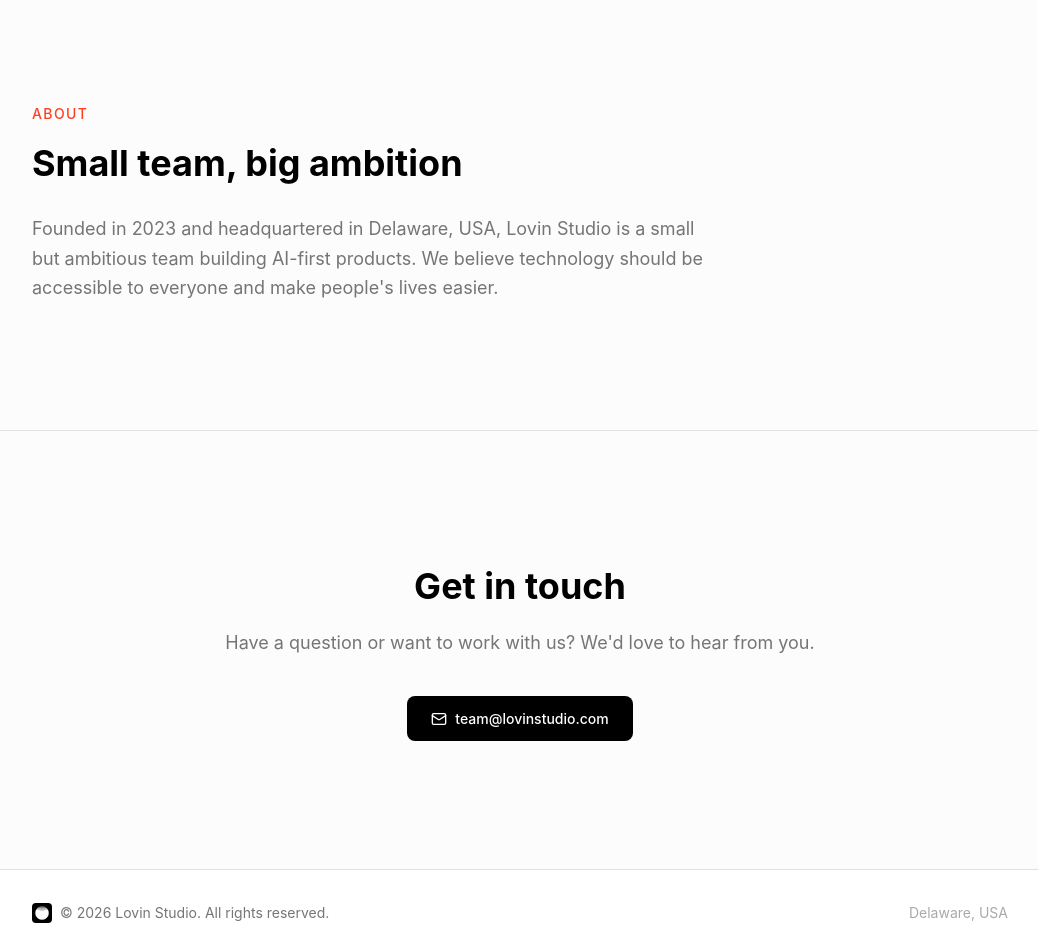
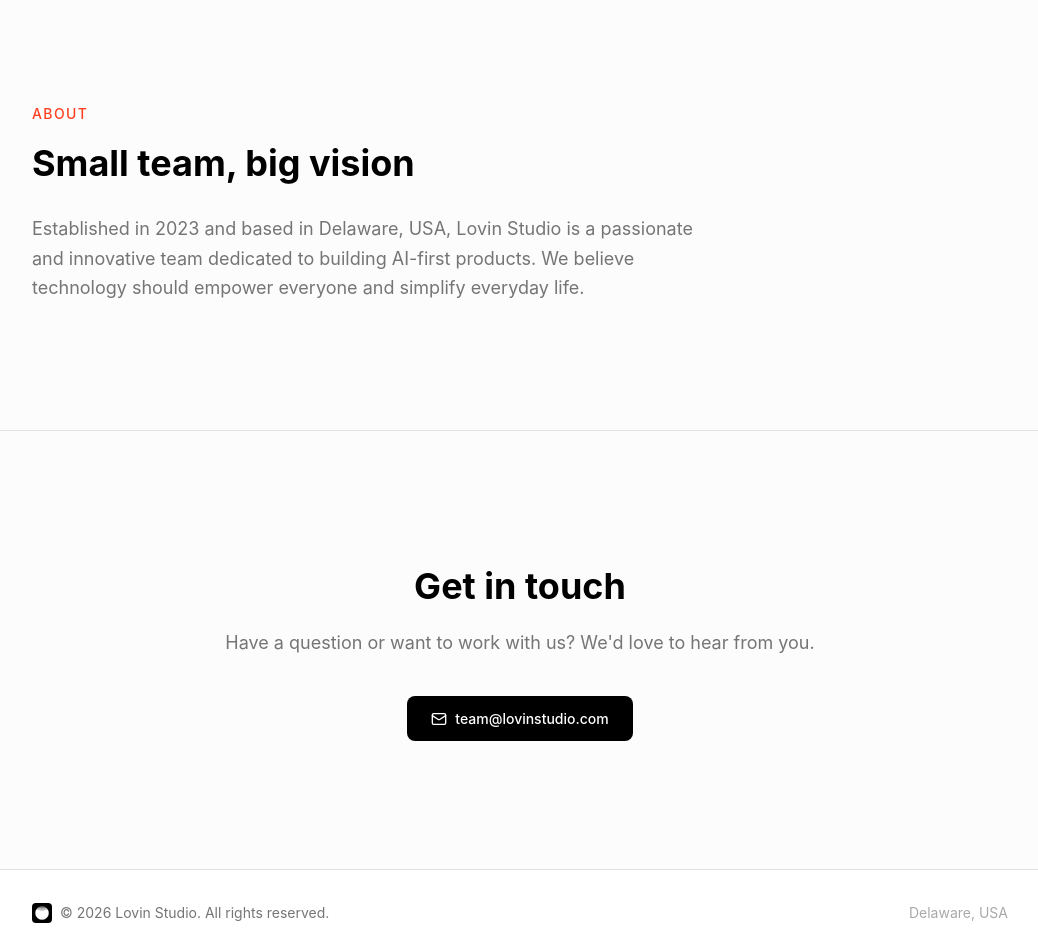
Before and after one commit to LovinHQ/lovin-official-website, a Next.js app: page / in a window 1280 px wide. Shown: the part 1480-2413 px from the top of the page, without its empty margins (112-1150 px from the left). Built offline with nearby package versions, Linux system fonts and the light colour scheme; what prettier-plugin-tailwindcss, tailwindcss-radix would draw is missing.

Commit message:
fix: typo

```diff
--- a/pages/index.tsx
+++ b/pages/index.tsx
@@ -280,17 +280,17 @@
                 variants={fadeIn}
                 className="mt-3 text-3xl font-bold text-[var(--label-title)] sm:text-4xl"
               >
-                Small team, big ambition
+                Small team, big vision
               </motion.h2>
               <motion.p
                 custom={2}
                 variants={fadeIn}
                 className="mt-6 max-w-2xl text-lg leading-relaxed text-[var(--label-muted)]"
               >
-                Founded in 2023 and headquartered in Delaware, USA, Lovin Studio
-                is a small but ambitious team building AI-first products. We
-                believe technology should be accessible to everyone and make
-                people's lives easier.
+                Established in 2023 and based in Delaware, USA, Lovin Studio is
+                a passionate and innovative team dedicated to building AI-first
+                products. We believe technology should empower everyone and
+                simplify everyday life.
               </motion.p>
             </motion.div>
           </div>
```
